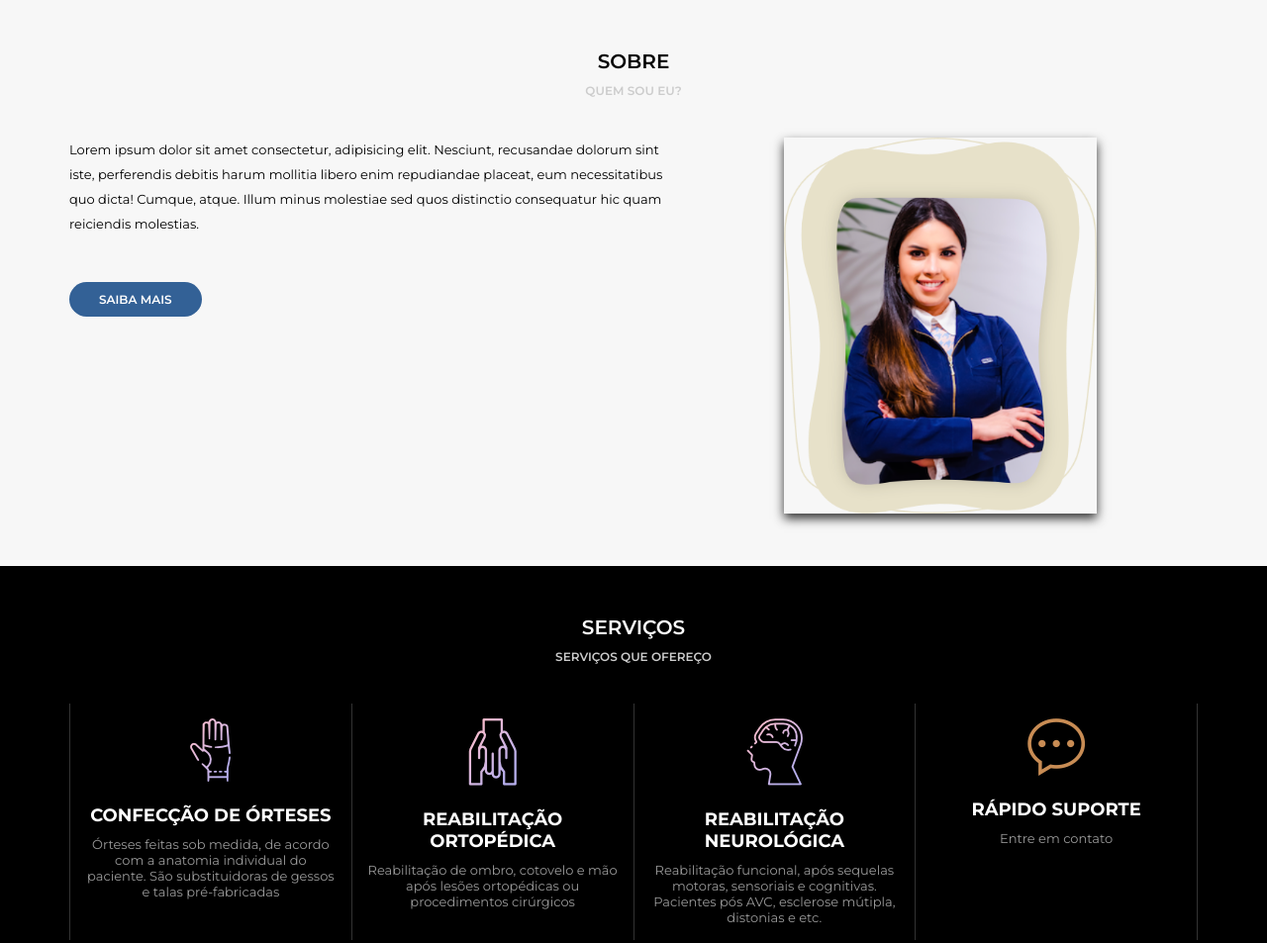
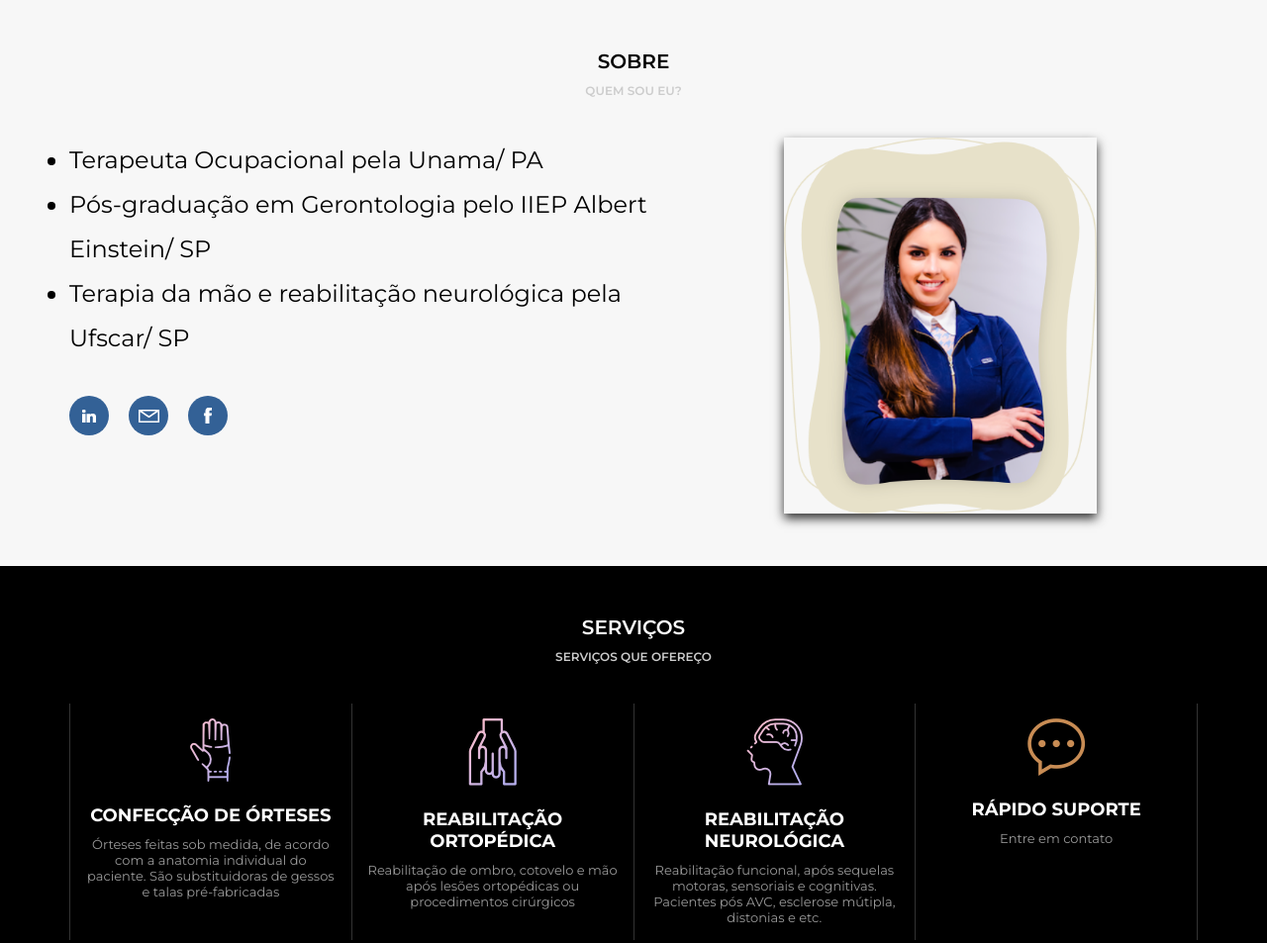
Before and after one commit to rafaelrara/Debora-Borges, a plain HTML site: page index.html in a window 1280 px wide. Shown: the part 800-1753 px from the top of the page at 99% size. Drawn offline with Linux system fonts and the light colour scheme.

Commit message:
update personal datas

```diff
--- a/assets/css/style.css
+++ b/assets/css/style.css
@@ -210,9 +210,29 @@ CSS DE ÁREAS ESPECÍFICAS
     flex: 1;
 }
 
-.section-aboutus--left p{
-    font-size: 14;
-    line-height: 25px;
+.section-aboutus--left-social .left-social{
+    display: flex;
+}
+
+.section-aboutus--left ul{
+    font-size: 24px;
+    line-height: 45px;
+    margin-bottom: 20px;
+}
+
+.section-aboutus--left a{
+    background-color: #336196;
+    height: 20px;
+    width: 20px;
+    padding: 20px;
+    border-radius: 50%;
+    display:flex;
+    justify-content: center;
+    align-items: center;
+    margin-right: 20px;
+}
+
+.section-aboutus--left img{
 }
 
 .section-aboutus--right{
--- a/index.html
+++ b/index.html
@@ -18,8 +18,8 @@
                 <nav>
                     <ul>
                         <li class="active"><a href="">Home</a></li>
-                        <li><a href="">Serviços</a></li>
-                        <li><a href="">Sobre Mim</a></li>
+                        <li><a href="#servicos">Serviços</a></li>
+                        <li><a href="#sobre">Sobre Mim</a></li>
                         <li><a href="">Tratamentos</a></li>
                         <li><a href="">Blog</a></li>
                         <li><a href="">Contato</a></li>
@@ -36,7 +36,7 @@
                     <div class="slidearea">
                         <h1>Débora Borges <br><span>Terapeuta Ocupacional</span></h1>
                         <h2>Contato: (11) 91481-7620</h2>
-                        <a href="" class="button">Agendar</a>
+                        <a href="https://api.whatsapp.com/send?phone=5511914817620" class="button" target="_blank" rel="external">Agendar</a>
                     </div>
                 </div>
                 <div class="slide">
@@ -61,13 +61,25 @@
             </div>
         </section>
         <section class="default light">
-            <div class="section-title">Sobre</div>
+            <div id="sobre" class="section-title">Sobre</div>
             <div class="section-desc">Quem sou eu?</div>
             <div class="section-body">
                 <div class="section-aboutus">
                     <div class="section-aboutus--left">
-                        <p>Lorem ipsum dolor sit amet consectetur, adipisicing elit. Nesciunt, recusandae dolorum sint iste, perferendis debitis harum mollitia libero enim repudiandae placeat, eum necessitatibus quo dicta! Cumque, atque. Illum minus molestiae sed quos distinctio consequatur hic quam reiciendis molestias.</p> <br>
-                        <a class="button" href="#">Saiba mais</a>
+                        <div class="section-aboutus--left-social">
+                            <ul>
+                                <li>Terapeuta Ocupacional pela Unama/ PA</li>
+                                <li>Pós-graduação em Gerontologia pelo IIEP Albert Einstein/ SP</li>
+                                <li>Terapia da mão e reabilitação neurológica pela Ufscar/ SP</li>
+                            </ul>
+                            <br>
+                            <div class="left-social">
+                                <a href="https://br.linkedin.com/in/d%C3%A9bora-borges-729845174" target="_blank" rel="external"><img src="assets/images/linkedin.png" alt=""></a>
+                                <a href="mailto: deboraborgesto@gmail.com"target="_blank" rel="external"><img src="assets/images/carta.png" alt=""></a>
+                                <a href="https://www.facebook.com/todeboraborges/"target="_blank" rel="external"><img src="assets/images/facebook.png" alt=""></a>
+                                <!-- <a class="button" href="#">Saiba mais</a> -->
+                            </div>
+                        </div>
                     </div>
                     <div class="section-aboutus--right">
                         <img src="media/debora-borges-foto.png" alt="">
@@ -76,7 +88,7 @@
             </div>
         </section>
         <section class="default dark">
-            <div class="section-title">Serviços</div>
+            <div id="servicos" class="section-title">Serviços</div>
             <div class="section-desc">Serviços que ofereço</div>
             <div class="section-body">
                 <div class="section-services">
@@ -302,14 +314,14 @@
             <div class="section-desc">Depoimentos</div>
             <div class="section-body">
                 <div class="section-clients">
-                    <img src="media/homem2.png" alt="">
+                    <img src="media/mulher2.png" alt="">
                     <div class="section-clients--name">
-                        <h3>John Doe</h3>
-                        <p>Head of PR departament</p>
+                        <h3>Viviane Santana</h3>
+                        <p>google comments</p>
                     </div>
                     <img src="assets/images/quote.png" alt="">
                     <div class="section-clients--desc">
-                        Lorem ipsum dolor sit amet consectetur adipisicing elit. Voluptas iure, modi cum beatae necessitatibus tenetur impedit deserunt pariatur dolorem repudiandae expedita, laborum praesentium accusantium distinctio ratione. Veritatis quas animi officiis.
+                        Depois de procurar muito por uma terapia adequada, foi o melhor atendimento que recebi. As órteses que a Dra Débora fez para meu caso de neuropraxia salvaram minha vida. Sem ela minha recuperação não teria sido a mesma..
                     </div>
                     <div class="sliders-pointers">
                         <div class="pointer active"></div>
@@ -320,7 +332,7 @@
             </div>
         </section>
         <section>
-            <div class="section-logos">
+            <div class="section-logos">Patrocínio
                 <img src="media/empresa1.png" alt="">
                 <img src="media/empresa2.png" alt="">
                 <img src="media/empresa3.png" alt="">
```
